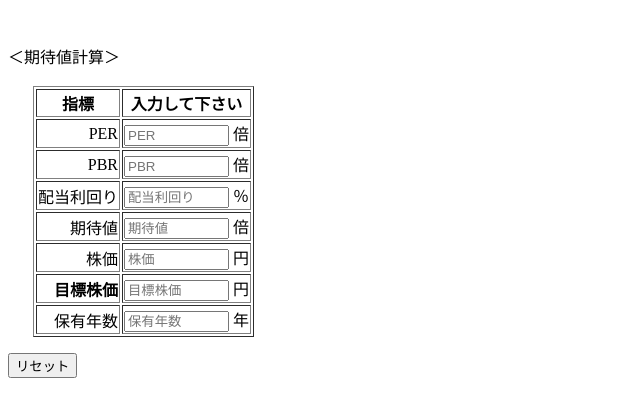
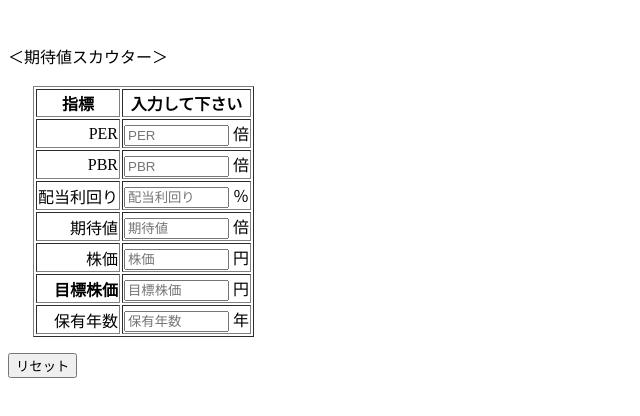
Before and after one commit to biohack5079/kabuka, a plain HTML site: page kitaiti.html in a window 1280 px wide. Shown: the full height of the page, 0-640 px from the left. Drawn offline with Linux system fonts and the light colour scheme.

Commit message:
Add files via upload

```diff
--- a/kitaiti.html
+++ b/kitaiti.html
@@ -3,7 +3,7 @@
 <html>
 <head>
 <meta http-equiv="X-UA-Compatible" content="IE=edge">
-<title>kabuka</title>
+<title>期待値スカウター</title>
 <meta charset="utf-8">
 <meta name="description" content="">
 <meta name="author" content="">
@@ -80,7 +80,7 @@ function re() {
 
 <br/>
 <br/>
-＜期待値計算＞
+＜期待値スカウター＞
 <br/>
 <br/>
 
```
